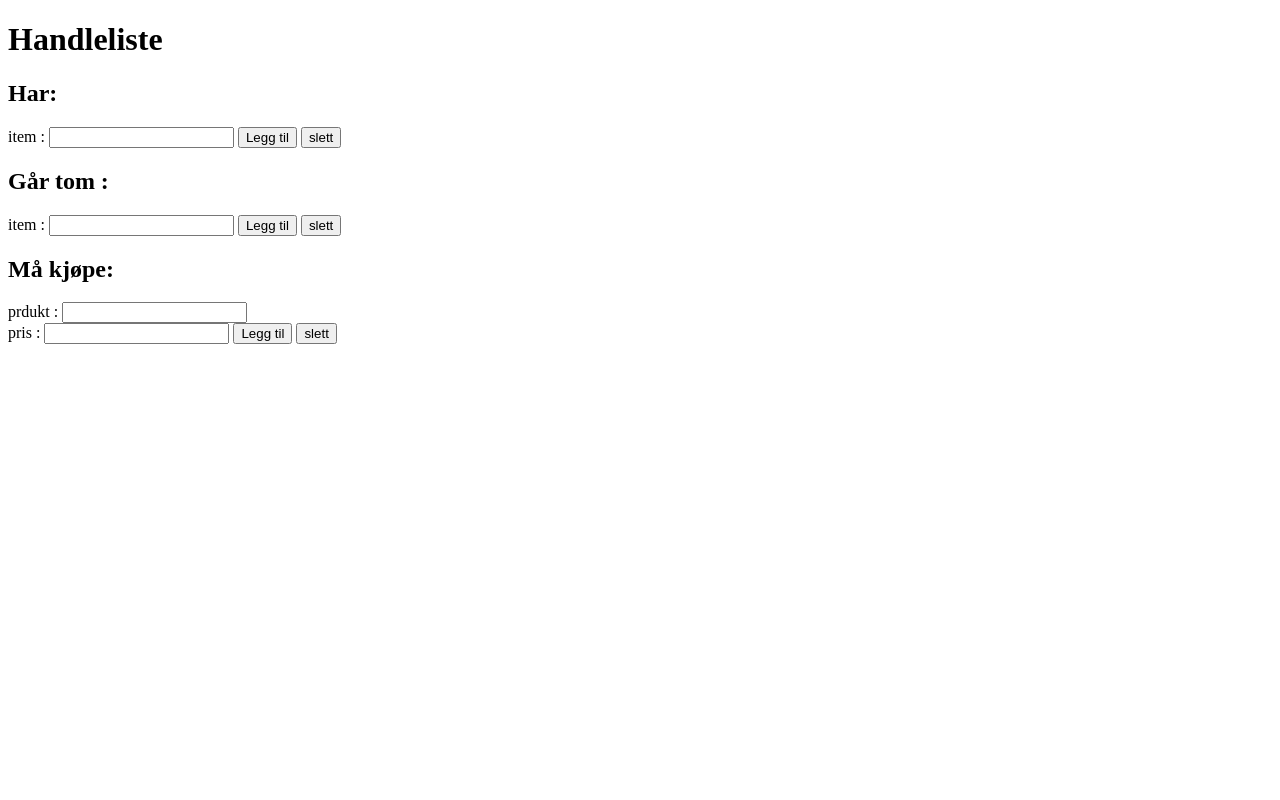
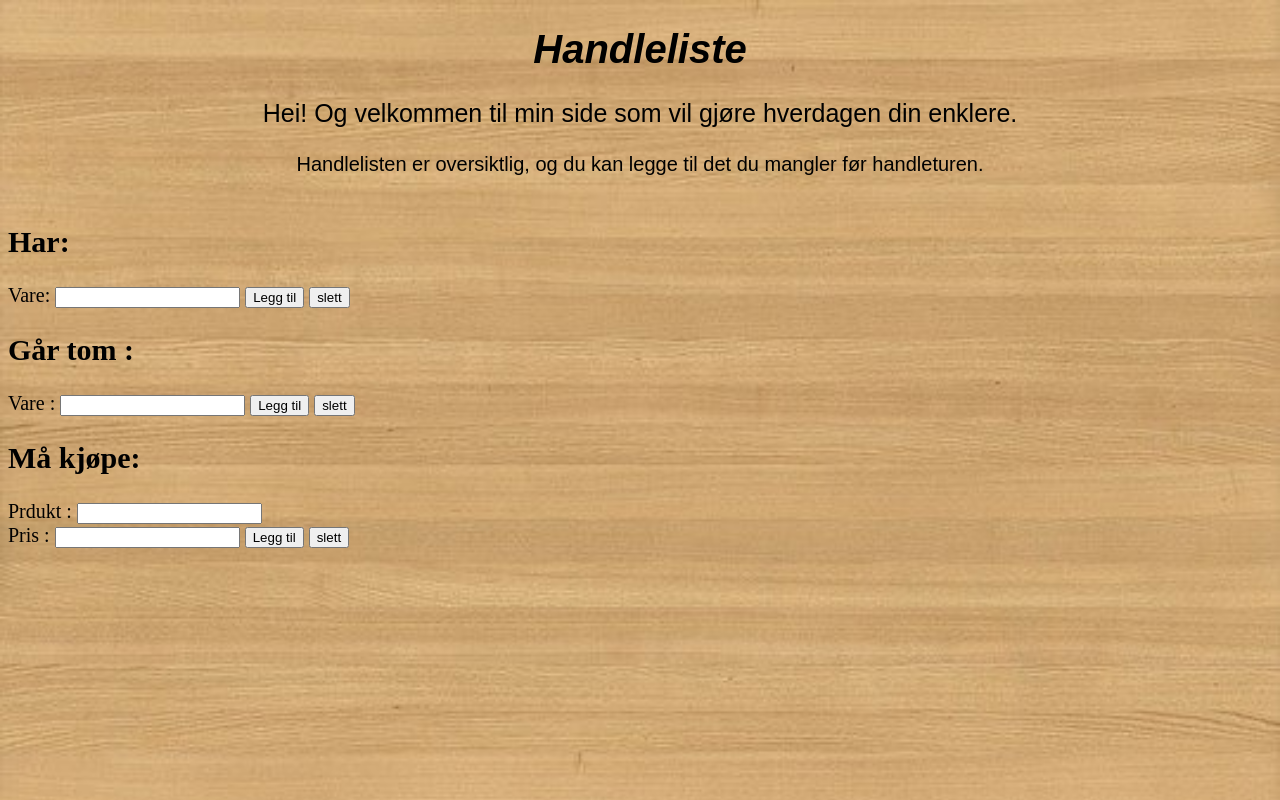
Before and after one commit to illygarrett7/Arbeidskrav-1-Javascript, a plain HTML site: page index.html in a window 1280 px wide. Drawn offline with Linux system fonts and the light colour scheme.

Commit message:
Ferdig-produkt

```diff
--- a/index.html
+++ b/index.html
@@ -4,35 +4,54 @@
     <meta charset="UTF-8" />
     <meta http-equiv="X-UA-Compatible" content="IE=edge" />
     <meta name="viewport" content="width=device-width, initial-scale=1.0" />
-    <script type="text/javascript" src="/index.js"></script>
+    <link rel="stylesheet" href="./style.css" />
     <title>Handleliste</title>
   </head>
   <body>
+    <script type="text/javascript" src="/index.js"></script>
+
+    <header>
       <h1>Handleliste</h1>
+      <div class="overskrift_innhold">
+        <p class="velkommen">
+          Hei! Og velkommen til min side som vil gjøre hverdagen din enklere.
+        </p>
+      </div>
 
-    <div>
+      <div class="innhold">
+        <p class="info">
+          Handlelisten er oversiktlig, og du kan legge til det du mangler før
+          handleturen.
+        </p>
+      </div>
+    </header>
+
+
+      <div class="container">
         <h2>Har:</h2>
-      item : <input id="harProdukt" />
+        Vare: <input id="harProdukt" />
         <button onclick="harListe()">Legg til</button>
         <button onclick="slett1()">slett</button>
         <div id="utListe"></div>
-    </div>
 
-    <div>
+
+
         <h2>Går tom :</h2>
-      item : <input id="tomProdukt" />
+        Vare : <input id="tomProdukt" />
         <button onclick="garTomListe()">Legg til</button>
         <button onclick="slett2()">slett</button>
         <div id="utProdukt"></div>
-    </div>
 
-    <div>
+
+
         <h2>Må kjøpe:</h2>
-      prdukt : <input id="produkt" /><br />
-      pris : <input id="pris" />
+        Prdukt : <input id="produkt" /><br />
+        Pris : <input id="pris" />
         <button onclick="kjop()">Legg til</button>
         <button onclick="slett()">slett</button>
       </div>
       <div id="totalbelop"></div>
+      </div>
+
   </body>
 </html>
--- /dev/null
+++ b/style.css
@@ -0,0 +1,42 @@
+body {
+  background-repeat: no-repeat;
+  background-image: url(./forside.jpg);
+  background-color: #000000;
+  background-size: cover;
+}
+.container {
+  font-size: 20px;
+}
+.overskrift_innhold {
+  height: auto;
+  margin: auto;
+  color: #000000;
+}
+.innhold {
+  margin: auto;
+  padding: 5px;
+  color: #000000;
+}
+
+.info {
+  font-size: 20px;
+  color: #000000;
+  font-family: Arial, Helvetica, sans-serif;
+  text-align: center;
+}
+.velkommen {
+  font-size: 25px;
+  text-align: center;
+  margin: auto;
+}
+
+h1 {
+  font-size: 40px;
+  font-family: Arial, Helvetica, sans-serif;
+  font-style: italic;
+  text-align: center;
+}
+p {
+  font-size: 20px;
+  font-family: Arial, Helvetica, sans-serif;
+}
```
Also changed, not shown: forside.jpg (added). Lines whose indentation alone changed are shown as unchanged.
